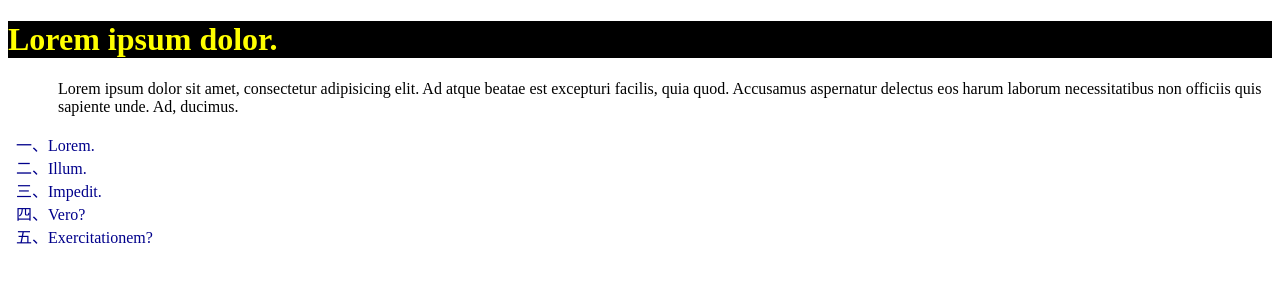
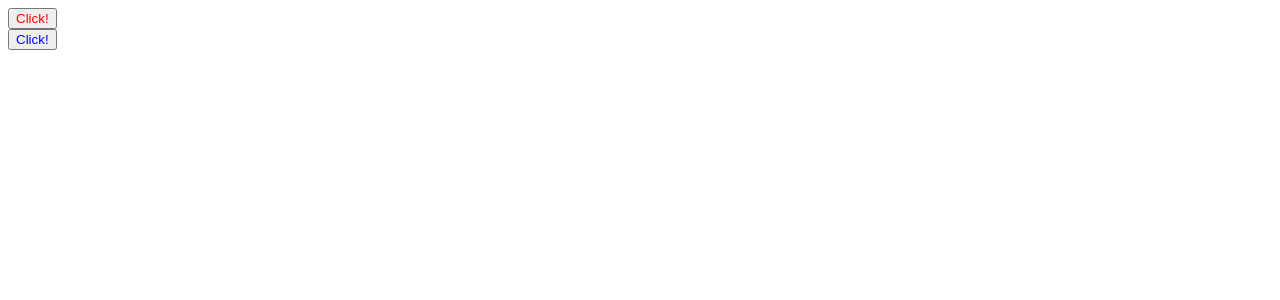
Before and after one commit to Jin19121/react20241105, a React (Vite) app: page / in a window 1280 px wide. Shown: the top 300 px of the page. Built offline with nearby package versions, Linux system fonts and the light colour scheme.

Commit message:
스타일 props으로 받기 연습

```diff
--- a/src/main.jsx
+++ b/src/main.jsx
@@ -1,9 +1,9 @@
 import { StrictMode } from "react";
 import { createRoot } from "react-dom/client";
-import MyApp23 from "./apps/MyApp23.jsx";
+import MeApp24 from "./practice/MeApp24.jsx";
 
 createRoot(document.getElementById("root")).render(
   <StrictMode>
-    <MyApp23 />
+    <MeApp24 />
   </StrictMode>,
 );
--- /dev/null
+++ b/src/practice/MeApp24.jsx
@@ -0,0 +1,19 @@
+import React from "react";
+
+function MeApp24(props) {
+  return (
+    <div>
+      <MyButton color={"red"}>Click!</MyButton>
+      <MyButton color={"blue"}>Click!</MyButton>
+    </div>
+  );
+}
+
+function MyButton({ color, children }) {
+  return (
+    <div>
+      <button style={{ color: color }}>{children}</button>
+    </div>
+  );
+}
+export default MeApp24;
```
